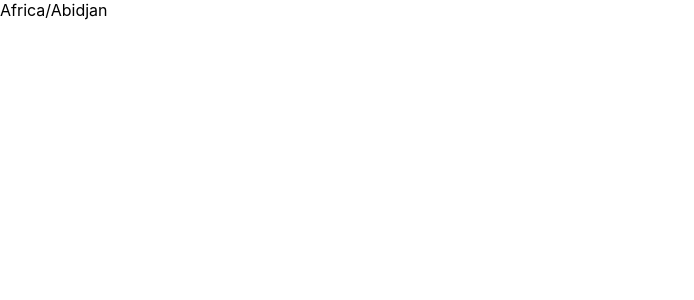
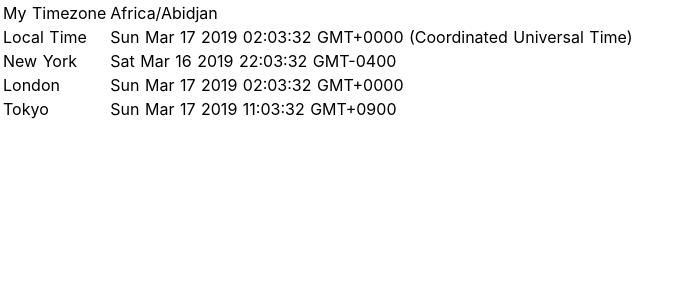
Before and after one commit to AtticusDotOne/tzninja, a Nuxt app: page / in a window 1280 px wide. Shown: the top 300 px of the page, without its empty margins (0-694 px from the left). Built offline with nearby package versions, Linux system fonts and the light colour scheme.

Commit message:
Implemented basic tx conversions

```diff
--- a/nuxt.config.js
+++ b/nuxt.config.js
@@ -63,7 +63,6 @@ module.exports = {
         config.module.rules.push({
           enforce: 'pre',
           test: /\.(js|vue)$/,
-          loader: 'eslint-loader',
           exclude: /(node_modules)/
         })
       }
--- a/pages/index.vue
+++ b/pages/index.vue
@@ -1,6 +1,12 @@
 <template>
   <div>
-    {{ tz }}
+    <table>
+      <tr><td>My Timezone</td><td>{{ tz }}</td></tr>
+      <tr><td>Local Time</td><td>{{ now }}</td></tr>
+      <tr><td>New York</td><td>{{ getOtherTime('America/New_York') }}</td></tr>
+      <tr><td>London</td><td>{{ getOtherTime('Europe/London') }}</td></tr>
+      <tr><td>Tokyo</td><td>{{ getOtherTime('Asia/Tokyo') }}</td></tr>
+    </table>
   </div>
 </template>
 
@@ -10,7 +16,16 @@ import moment from 'moment-timezone'
 export default {
   data() {
     return {
-      tz: moment.tz.guess()
+      tz: moment.tz.guess(),
+      now: new Date()
+    }
+  },
+  created () {
+    setInterval(() => this.now = new Date, 1000)
+  },
+  methods: {
+    getOtherTime(tz) {
+      return moment.tz(this.now, tz)
     }
   }
 }
```
